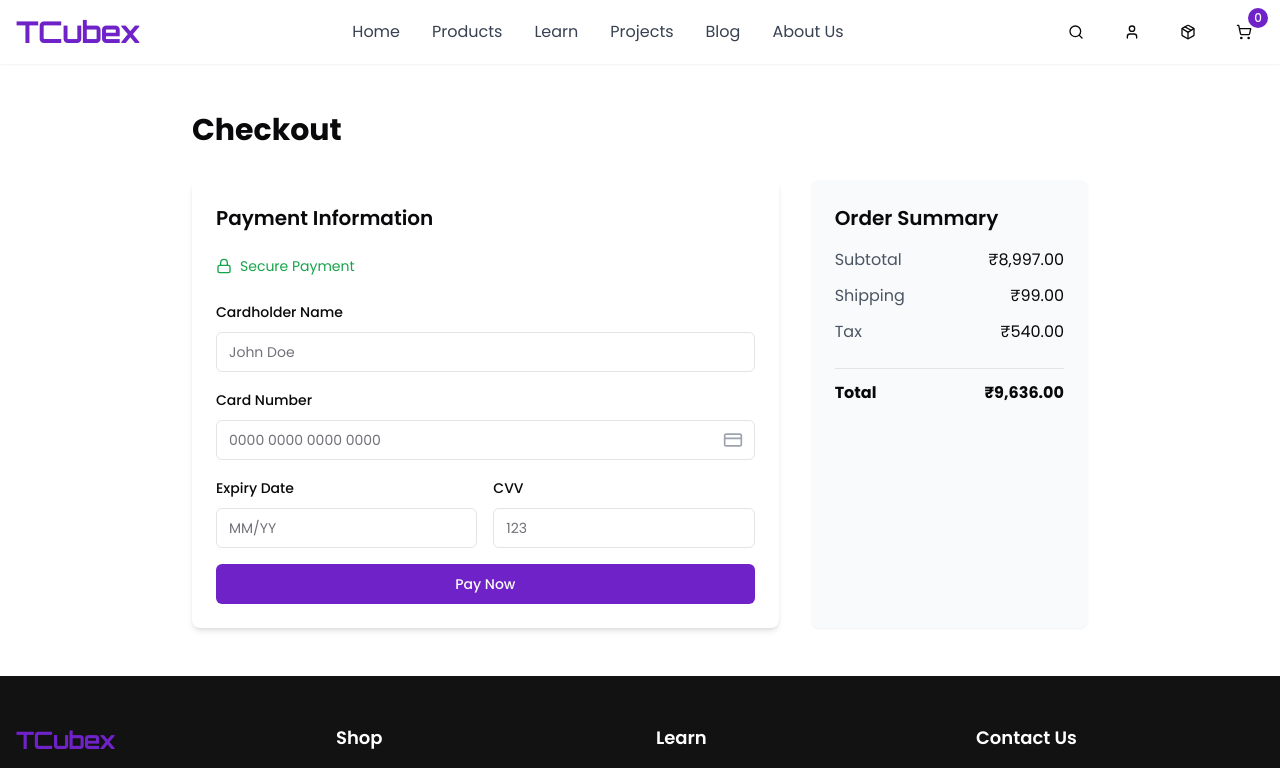
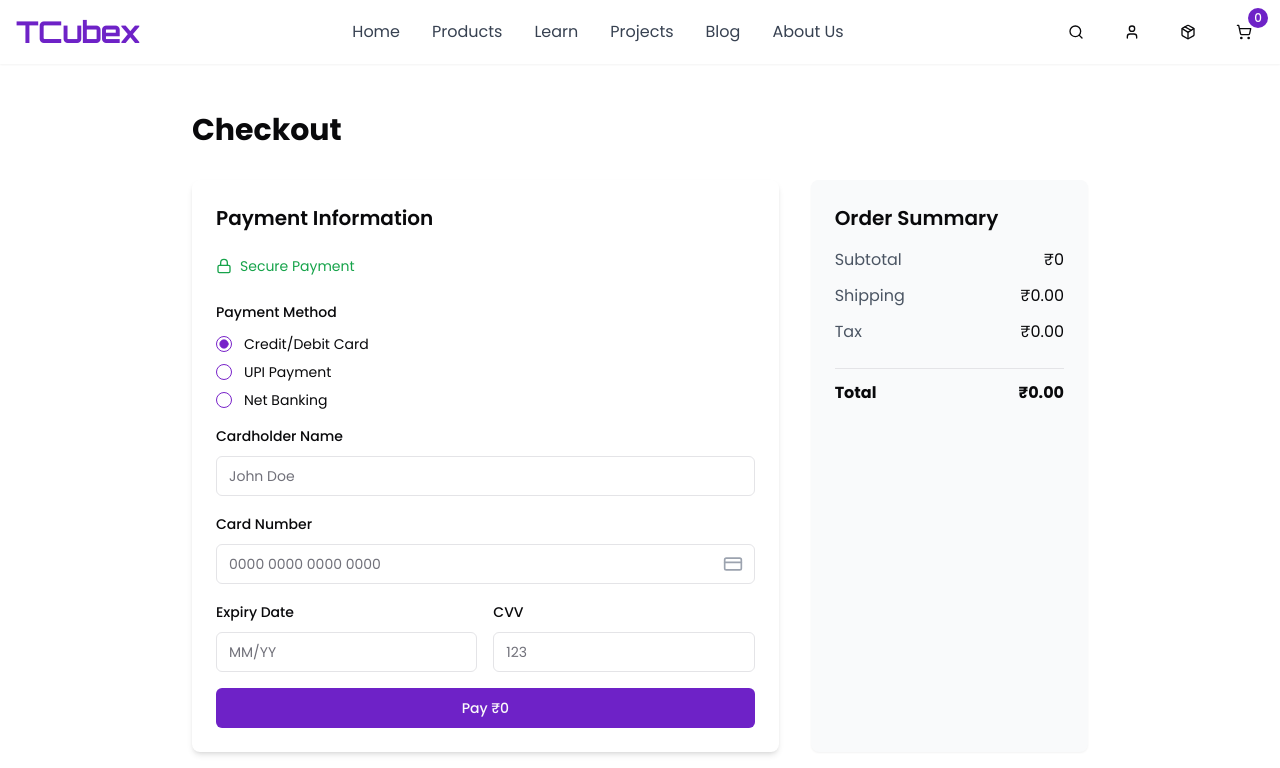
Before and after one commit to srtamij/tcubexx_trae_ai, a React (Vite) app: page /checkout in a window 1280 px wide. Shown: the top 768 px of the page. Built offline with nearby package versions, Linux system fonts and the light colour scheme.

Commit message:
feat: Implement checkout enhancements
- Display zero order summary when cart is empty.
- Add payment method options (UPI, Debit card, etc.).

```diff
--- a/src/pages/Checkout.tsx
+++ b/src/pages/Checkout.tsx
@@ -9,12 +9,17 @@ import { useForm } from 'react-hook-form';
 import { zodResolver } from '@hookform/resolvers/zod';
 import * as z from 'zod';
 import { CreditCard, Lock } from 'lucide-react';
+import { RadioGroup, RadioGroupItem } from "@/components/ui/radio-group";
+import { useCart } from '@/contexts/CartContext';
 
 const formSchema = z.object({
   cardName: z.string().min(2, { message: "Please enter the cardholder's name" }),
   cardNumber: z.string().min(16, { message: "Please enter a valid card number" }),
   expiry: z.string().min(5, { message: "Please enter a valid expiry date (MM/YY)" }),
   cvv: z.string().min(3, { message: "Please enter a valid CVV" }),
+  paymentMethod: z.enum(["card", "upi", "netbanking"], {
+    required_error: "Please select a payment method",
+  }),
 });
 
 const Checkout = () => {
@@ -25,11 +30,14 @@ const Checkout = () => {
       cardNumber: "",
       expiry: "",
       cvv: "",
+      paymentMethod: "card",
     },
   });
 
+  const { getCartTotal } = useCart();
+  const cartTotal = getCartTotal();
+
   const onSubmit = (values: z.infer<typeof formSchema>) => {
-    // Here you would implement actual payment processing with Stripe via Supabase
     console.log("Payment submitted:", values);
   };
 
@@ -52,6 +60,51 @@ const Checkout = () => {
 
                 <Form {...form}>
                   <form onSubmit={form.handleSubmit(onSubmit)} className="space-y-4">
+                    <FormField
+                      control={form.control}
+                      name="paymentMethod"
+                      render={({ field }) => (
+                        <FormItem className="space-y-3">
+                          <FormLabel>Payment Method</FormLabel>
+                          <FormControl>
+                            <RadioGroup
+                              onValueChange={field.onChange}
+                              defaultValue={field.value}
+                              className="flex flex-col space-y-1"
+                            >
+                              <FormItem className="flex items-center space-x-3 space-y-0">
+                                <FormControl>
+                                  <RadioGroupItem value="card" />
+                                </FormControl>
+                                <FormLabel className="font-normal">
+                                  Credit/Debit Card
+                                </FormLabel>
+                              </FormItem>
+                              <FormItem className="flex items-center space-x-3 space-y-0">
+                                <FormControl>
+                                  <RadioGroupItem value="upi" />
+                                </FormControl>
+                                <FormLabel className="font-normal">
+                                  UPI Payment
+                                </FormLabel>
+                              </FormItem>
+                              <FormItem className="flex items-center space-x-3 space-y-0">
+                                <FormControl>
+                                  <RadioGroupItem value="netbanking" />
+                                </FormControl>
+                                <FormLabel className="font-normal">
+                                  Net Banking
+                                </FormLabel>
+                              </FormItem>
+                            </RadioGroup>
+                          </FormControl>
+                          <FormMessage />
+                        </FormItem>
+                      )}
+                    />
+
+                    {form.watch("paymentMethod") === "card" && (
+                      <>
                         <FormField
                           control={form.control}
                           name="cardName"
@@ -78,7 +131,6 @@ const Checkout = () => {
                                     placeholder="0000 0000 0000 0000"
                                     {...field}
                                     onChange={(e) => {
-                                  // Format card number with spaces
                                       const value = e.target.value.replace(/\s/g, "");
                                       const formattedValue = value.replace(/(\d{4})/g, "$1 ").trim();
                                       field.onChange(formattedValue);
@@ -138,9 +190,31 @@ const Checkout = () => {
                             )}
                           />
                         </div>
+                      </>
+                    )}
+
+                    {form.watch("paymentMethod") === "upi" && (
+                      <div className="p-4 bg-gray-50 rounded-lg">
+                        <p className="text-sm text-gray-600 mb-2">Enter UPI ID</p>
+                        <Input placeholder="example@upi" />
+                      </div>
+                    )}
+
+                    {form.watch("paymentMethod") === "netbanking" && (
+                      <div className="p-4 bg-gray-50 rounded-lg">
+                        <p className="text-sm text-gray-600 mb-2">Select your bank</p>
+                        <select className="w-full p-2 border rounded">
+                          <option>Select Bank</option>
+                          <option>State Bank of India</option>
+                          <option>HDFC Bank</option>
+                          <option>ICICI Bank</option>
+                          <option>Axis Bank</option>
+                        </select>
+                      </div>
+                    )}
 
                     <Button type="submit" className="w-full mt-4 bg-brand-purple hover:bg-brand-purple/90">
-                      Pay Now
+                      Pay ₹{cartTotal.toLocaleString()}
                     </Button>
                   </form>
                 </Form>
@@ -152,22 +226,22 @@ const Checkout = () => {
                 <div className="space-y-3 mb-6">
                   <div className="flex justify-between">
                     <span className="text-gray-600">Subtotal</span>
-                    <span>₹8,997.00</span>
+                    <span>₹{cartTotal.toLocaleString()}</span>
                   </div>
                   <div className="flex justify-between">
                     <span className="text-gray-600">Shipping</span>
-                    <span>₹99.00</span>
+                    <span>₹{cartTotal > 0 ? '99.00' : '0.00'}</span>
                   </div>
                   <div className="flex justify-between">
                     <span className="text-gray-600">Tax</span>
-                    <span>₹540.00</span>
+                    <span>₹{cartTotal > 0 ? (cartTotal * 0.06).toFixed(2) : '0.00'}</span>
                   </div>
                 </div>
 
                 <div className="border-t pt-3">
                   <div className="flex justify-between font-bold">
                     <span>Total</span>
-                    <span>₹9,636.00</span>
+                    <span>₹{cartTotal > 0 ? (cartTotal + 99 + (cartTotal * 0.06)).toFixed(2) : '0.00'}</span>
                   </div>
                 </div>
               </div>
```
Lines whose indentation alone changed are shown as unchanged.
